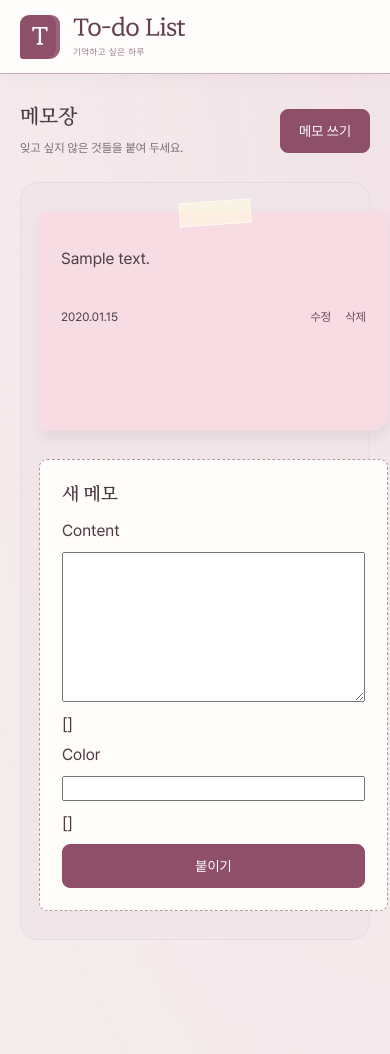
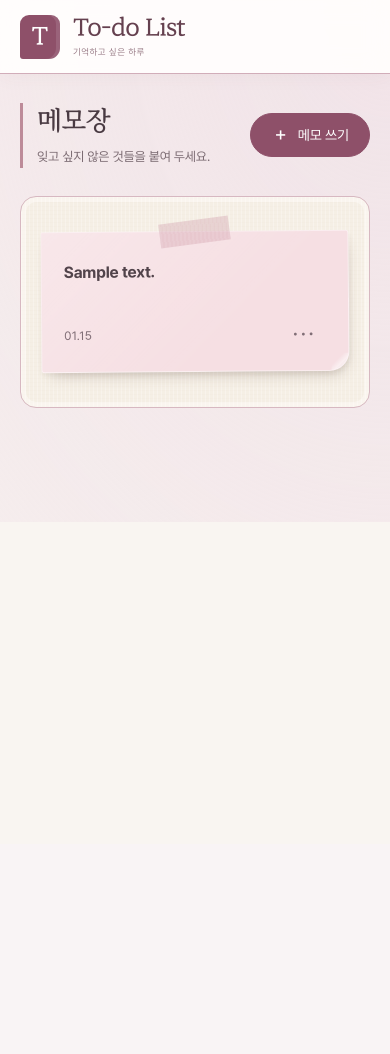
Before and after one commit to HyeILee/todo-list, a Django app: template templates/memo_board.html in a window 390 px wide. After the commit the page ends 417 px from the top, so only its background shows below. Run offline with Django 5.2, Linux system fonts and the light colour scheme; the template is opened without the code that fills it: most values are stand-ins (such as "Sample title", 1, 10 or a date in 2020); form fields are guessed from the names that the template uses.

Commit message:
Refine memo board with paper notes, balanced typography and a writing dialog
Use a cream board, softly staggered pastel notes and compact action menus. Adjust spacing across desktop and mobile and retain a no-script writing form.

```diff
--- a/static/memo-board.css
+++ b/static/memo-board.css
@@ -1,24 +1,183 @@
-.memo-page { max-width: 1200px; margin: 0 auto; }
-.memo-page > .section-top { align-items: center; flex-wrap: wrap; gap: 16px 24px; margin-bottom: 28px; }
-.memo-page > .section-top .hint { margin: 8px 0 0; line-height: 1.6; }
-.memo-page > .section-top > .button { flex-shrink: 0; min-height: 44px; padding: 10px 18px; }
-.memo-board { display: grid; grid-template-columns: repeat(auto-fill, minmax(250px, 1fr)); gap: 30px; align-items: start; padding: 36px 28px; border: 1px solid #e7dce0; border-radius: 18px; background-color: #f0e5e8; background-image: radial-gradient(#cdbbc3 0.7px, transparent 0.7px); background-size: 12px 12px; }
-.sticky-note { position: relative; padding: 34px 22px 18px; min-width: 0; min-height: 220px; box-shadow: 2px 7px 12px #60445116; border-radius: 2px 2px 18px 2px; background: #f7dce3; color: #4b3f44; }
-.sticky-note::before { content: ''; position: absolute; width: 70px; height: 22px; top: -10px; left: calc(50% - 35px); background: #fff9e0ad; transform: rotate(-4deg); border: 1px solid #ffffff80; }
-.sticky-cream { background: #fbefc6; }
-.sticky-lavender { background: #e9e1f3; }
-.sticky-mint { background: #deeee5; }
-.memo-content { white-space: pre-wrap; overflow-wrap: anywhere; line-height: 1.8; font-size: 16px; }
-.sticky-note footer { display: flex; flex-wrap: wrap; justify-content: space-between; align-items: center; gap: 8px; margin-top: 28px; font-size: 12px; }
-.sticky-note footer span { display: flex; gap: 14px; }
-.sticky-note footer a { color: #694858; padding: 8px 0; }
-.memo-compose { background: #fffdfa; border: 1px dashed #b898a6; border-radius: 8px; padding: 22px; scroll-margin-top: 24px; }
-.memo-compose h2 { margin-top: 0; font-size: 18px; }
+.memo-page {
+  max-width: 1200px;
+  margin: 0 auto;
+  --memo-rose: #936075;
+  --memo-ink: #51434a;
+}
+.memo-page > .memo-heading {
+  align-items: center;
+  flex-wrap: wrap;
+  gap: 20px 32px;
+  margin-bottom: 36px;
+  padding: 4px 8px;
+}
+.memo-heading > div {
+  border-left: 3px solid #bd8b99;
+  padding-left: 20px;
+}
+.memo-page .memo-heading h1 {
+  margin: 0;
+  font-size: clamp(26px, 2.4vw, 34px);
+  font-weight: 600;
+  letter-spacing: -.035em;
+  line-height: 1.35;
+}
+.memo-page .memo-heading .hint {
+  margin: 10px 0 0;
+  font-size: 14px;
+  letter-spacing: -.015em;
+  line-height: 1.65;
+}
+.memo-page .memo-write {
+  display: inline-flex;
+  align-items: center;
+  justify-content: center;
+  gap: 8px;
+  min-height: 46px;
+  padding: 11px 23px;
+  border-radius: 28px;
+  flex-shrink: 0;
+  font-size: 14px;
+  letter-spacing: -.01em;
+}
+.memo-write > span { font-size: 20px; line-height: 1; }
+.memo-board {
+  padding: 48px 36px 18px;
+  border: 1px solid #d7b8c1;
+  border-radius: 20px;
+  background-color: #f5efe5;
+  background-image: repeating-linear-gradient(0deg, #a58b6b04 0 1px, transparent 1px 4px), repeating-linear-gradient(90deg, #ffffff45 0 1px, transparent 1px 4px);
+  box-shadow: inset 0 0 0 5px #fffdfa70;
+}
+.memo-notes { columns: 3; column-gap: 32px; }
+.sticky-note {
+  --note-paper: #f6dfe3;
+  --note-tape: #cf9eaa66;
+  position: relative;
+  display: inline-block;
+  box-sizing: border-box;
+  width: 100%;
+  min-width: 0;
+  margin: 0 0 38px;
+  padding: 30px 26px 16px;
+  break-inside: avoid;
+  vertical-align: top;
+  border: 1px solid #ffffff70;
+  border-radius: 2px 3px 20px 3px;
+  background: linear-gradient(135deg, #ffffff40, transparent 65%), var(--note-paper);
+  color: #51434a;
+  box-shadow: 1px 3px 4px #65504710, 3px 9px 15px -8px #65504750;
+}
+.sticky-note::before {
+  content: '';
+  position: absolute;
+  top: -12px;
+  left: calc(50% - 35px);
+  width: 70px;
+  height: 24px;
+  background: repeating-linear-gradient(90deg, #ffffff14 0 2px, transparent 2px 4px), var(--note-tape);
+  transform: rotate(-7deg);
+}
+.sticky-note::after {
+  content: '';
+  position: absolute;
+  bottom: 0;
+  right: 0;
+  width: 17px;
+  height: 17px;
+  border-radius: 15px 0 18px 0;
+  background: linear-gradient(135deg, #ffffff00 35%, #ffffff80 58%, #a9908e20);
+  pointer-events: none;
+}
+.sticky-cream { --note-paper: #f8edce; --note-tape: #d6b57c55; }
+.sticky-lavender { --note-paper: #ebe2f0; --note-tape: #b59cc166; }
+.sticky-mint { --note-paper: #e6ebda; --note-tape: #a8b58d66; }
+.memo-notes > .sticky-note:nth-child(3n + 1) { transform: rotate(-.45deg); }
+.memo-notes > .sticky-note:nth-child(3n + 2) { transform: rotate(.35deg); }
+.memo-notes > .sticky-note:has(.memo-menu[open]) { z-index: 2; }
+.memo-content {
+  white-space: pre-wrap;
+  overflow-wrap: anywhere;
+  word-break: normal;
+  line-height: 1.85;
+  font-size: 16px;
+  letter-spacing: -.015em;
+}
+.memo-content::first-line { font-weight: 600; }
+.sticky-note footer {
+  display: flex;
+  justify-content: space-between;
+  align-items: center;
+  gap: 16px;
+  margin-top: 26px;
+  color: #806e76;
+  font-size: 12px;
+  letter-spacing: .025em;
+}
+.memo-menu { position: relative; }
+.memo-menu > summary {
+  display: grid;
+  place-items: center;
+  width: 40px;
+  height: 36px;
+  list-style: none;
+  cursor: pointer;
+  border-radius: 8px;
+  font-size: 23px;
+  line-height: 1;
+  letter-spacing: 2px;
+}
+.memo-menu > summary::-webkit-details-marker { display: none; }
+.memo-menu > summary:hover, .memo-menu[open] > summary { background: #ffffff60; }
+.memo-menu-items {
+  position: absolute;
+  right: 0;
+  bottom: calc(100% + 6px);
+  min-width: 100px;
+  padding: 5px;
+  border: 1px solid #e3d5da;
+  border-radius: 10px;
+  background: #fffdfa;
+  box-shadow: 0 4px 16px #51434a20;
+}
+.memo-menu-items a { display: block; padding: 10px 14px; border-radius: 6px; color: #694858; font-size: 14px; letter-spacing: 0; text-decoration: none; }
+.memo-menu-items a:hover { background: #f5e9ee; }
+.memo-empty { column-span: all; padding: 55px 12px 75px; text-align: center; color: #77666e; line-height: 1.8; }
+.memo-empty p { margin: 0 0 14px; }
+.memo-empty a { color: #7e4e62; text-underline-offset: 5px; }
+.memo-compose-fallback { margin: 24px 0; scroll-margin-top: 110px; }
+.memo-compose-fallback > summary { cursor: pointer; padding: 12px; color: #7e4e62; }
+.memo-compose, .memo-editor { box-sizing: border-box; padding: 30px; border: 1px solid #e5d4db; border-radius: 18px; background: #fffdfa; }
+.memo-compose-heading { display: flex; align-items: center; justify-content: space-between; gap: 16px; margin-bottom: 24px; }
+.memo-compose-heading h2 { margin: 0; font-size: 23px; letter-spacing: -.025em; }
+.memo-close { width: 40px; height: 40px; padding: 0; border: 0; border-radius: 50%; background: #f5e9ee; color: #7e4e62; font-size: 26px; cursor: pointer; }
 .memo-compose form, .memo-editor form { display: grid; gap: 12px; }
-.memo-compose textarea, .memo-editor textarea { width: 100%; box-sizing: border-box; resize: vertical; min-height: 150px; }
-.memo-compose select, .memo-editor select { padding: 10px; border: 1px solid #cdbbc3; border-radius: 6px; background: #fffdfa; }
-.memo-empty { color: #77666e; line-height: 1.9; align-self: center; text-align: center; }
+.memo-compose label, .memo-editor label { font-size: 14px; color: #69535e; }
+.memo-compose textarea, .memo-editor textarea { width: 100%; box-sizing: border-box; min-height: 190px; resize: vertical; padding: 14px 16px; border: 1px solid #d9c7cf; border-radius: 9px; background: #fffdfa; color: #51434a; font: inherit; font-size: 16px; line-height: 1.8; letter-spacing: -.015em; margin-bottom: 8px; }
+.memo-compose select, .memo-editor select { padding: 11px 12px; border: 1px solid #d9c7cf; border-radius: 8px; background: #fffdfa; color: #51434a; font: inherit; }
+.memo-compose-actions { display: flex; justify-content: flex-end; margin-top: 14px; }
+.memo-compose .primary, .memo-editor .primary { padding: 11px 20px; border-radius: 24px; min-height: 44px; }
 .memo-editor { max-width: 620px; margin: 20px auto; }
-.memo-editor > .sticky-note { margin: 24px 0; }
-.memo-compose .errorlist, .memo-editor .errorlist { color: #a33249; padding-left: 20px; }
-@media (max-width: 600px) { .memo-page > .section-top { gap: 16px; margin-bottom: 24px; } .memo-board { grid-template-columns: 1fr; padding: 28px 18px; gap: 28px; } }
+.memo-editor > h1 { margin: 0 0 28px; font-size: 25px; letter-spacing: -.025em; }
+.memo-editor > .sticky-note { margin: 12px 0 28px; }
+.memo-compose .errorlist, .memo-editor .errorlist { color: #a33249; padding-left: 20px; line-height: 1.6; }
+.memo-dialog { width: min(540px, calc(100% - 32px)); max-height: calc(100dvh - 40px); box-sizing: border-box; padding: 0; border: 0; border-radius: 18px; background: #fffdfa; color: #51434a; box-shadow: 0 16px 64px #51434a30; }
+.memo-dialog::backdrop { background: #44323a55; backdrop-filter: blur(3px); }
+.memo-page :focus-visible, .memo-dialog :focus-visible { outline: 2px solid #936075; outline-offset: 4px; }
+@media (max-width: 1000px) {
+  .memo-notes { columns: 2; column-gap: 28px; }
+  .memo-board { padding: 40px 28px 12px; }
+}
+@media (max-width: 600px) {
+  .memo-page > .memo-heading { gap: 20px; margin-bottom: 28px; padding: 0; }
+  .memo-heading > div { padding-left: 14px; }
+  .memo-page .memo-heading .hint { font-size: 13px; margin-top: 8px; }
+  .memo-page .memo-write { min-height: 44px; padding: 10px 20px; margin-left: auto; }
+  .memo-notes { columns: 1; }
+  .memo-board { padding: 34px 20px 6px; border-radius: 16px; }
+  .sticky-note { padding: 26px 22px 14px; margin-bottom: 30px; }
+  .memo-notes > .sticky-note { transform: none; }
+  .memo-content { font-size: 16px; line-height: 1.8; }
+  .memo-compose, .memo-editor { padding: 24px 20px; }
+  .memo-menu > summary { width: 44px; height: 44px; }
+}
--- a/templates/memo_board.html
+++ b/templates/memo_board.html
@@ -1,17 +1,42 @@
 {% extends 'base.html' %}{% load static %}
 {% block title %}메모장 · PERSONAL DAY LOG{% endblock %}
-{% block extra_styles %}<link rel="stylesheet" href="{% static 'memo-board.css' %}?v=2">{% endblock %}
+{% block extra_styles %}<link rel="stylesheet" href="{% static 'memo-board.css' %}?v=3">{% endblock %}
 {% block content %}
 <section class="memo-page">
-  <header class="section-top"><div><h1>메모장</h1><p class="hint">잊고 싶지 않은 것들을 붙여 두세요.</p></div><a class="button primary" href="#new-memo">메모 쓰기</a></header>
+  <header class="section-top memo-heading">
+    <div><h1>메모장</h1><p class="hint">잊고 싶지 않은 것들을 붙여 두세요.</p></div>
+    <a class="button primary memo-write" href="#new-memo" data-memo-open><span aria-hidden="true">＋</span> 메모 쓰기</a>
+  </header>
   <div class="memo-board">
-    {% for note in notes %}
-    <article class="sticky-note sticky-{{ note.color }}">
-      <div class="memo-content">{{ note.content }}</div>
-      <footer><time datetime="{{ note.updated_at|date:'c' }}">{{ note.updated_at|date:'Y.m.d' }}</time><span><a href="{% url 'memo_edit' note.id %}" aria-label="메모 {{ forloop.counter }} 수정">수정</a><a href="{% url 'memo_delete' note.id %}" aria-label="메모 {{ forloop.counter }} 삭제">삭제</a></span></footer>
-    </article>
-    {% empty %}<p class="memo-empty">아직 붙여 둔 메모가 없어요.<br>아래에서 첫 메모를 적어 보세요.</p>{% endfor %}
-    <section class="memo-compose" id="new-memo" aria-labelledby="new-memo-title"><h2 id="new-memo-title">새 메모</h2><form method="post">{% csrf_token %}{{ form.non_field_errors }}<label for="{{ form.content.id_for_label }}">{{ form.content.label }}</label>{{ form.content }}{{ form.content.errors }}<label for="{{ form.color.id_for_label }}">{{ form.color.label }}</label>{{ form.color }}{{ form.color.errors }}<button class="button primary" type="submit">붙이기</button></form></section>
+    <div class="memo-notes">
+      {% for note in notes %}
+      <article class="sticky-note sticky-{{ note.color }}">
+        <div class="memo-content">{{ note.content }}</div>
+        <footer>
+          <time datetime="{{ note.updated_at|date:'c' }}" title="{{ note.updated_at|date:'Y.m.d' }}">{{ note.updated_at|date:'m.d' }}</time>
+          <details class="memo-menu">
+            <summary aria-label="메모 {{ forloop.counter }} 관리"><span aria-hidden="true">···</span></summary>
+            <div class="memo-menu-items"><a href="{% url 'memo_edit' note.id %}">수정</a><a href="{% url 'memo_delete' note.id %}">삭제</a></div>
+          </details>
+        </footer>
+      </article>
+      {% empty %}<div class="memo-empty"><p>아직 붙여 둔 메모가 없어요.</p><a href="#new-memo" data-memo-open>첫 메모 쓰기</a></div>{% endfor %}
+    </div>
   </div>
+  <details class="memo-compose-fallback" id="new-memo" {% if form.errors %}open{% endif %}>
+    <summary>새 메모 쓰기</summary>
+    <section class="memo-compose" data-memo-compose {% if form.errors %}data-has-errors{% endif %}>
+      <header class="memo-compose-heading"><h2 id="new-memo-title">새 메모</h2><button type="button" class="memo-close" data-memo-close hidden aria-label="작성 창 닫기">×</button></header>
+      <form method="post">
+        {% csrf_token %}{{ form.non_field_errors }}
+        <label for="{{ form.content.id_for_label }}">{{ form.content.label }}</label>
+        {{ form.content }}{{ form.content.errors }}
+        <label for="{{ form.color.id_for_label }}">{{ form.color.label }}</label>
+        {{ form.color }}{{ form.color.errors }}
+        <div class="memo-compose-actions"><button class="button primary" type="submit">보드에 붙이기</button></div>
+      </form>
+    </section>
+  </details>
 </section>
 {% endblock %}
+{% block extra_scripts %}<script src="{% static 'memo-board.js' %}?v=1" defer></script>{% endblock %}
--- a/templates/memo_delete.html
+++ b/templates/memo_delete.html
@@ -1,4 +1,4 @@
 {% extends 'base.html' %}{% load static %}
 {% block title %}메모 삭제 · PERSONAL DAY LOG{% endblock %}
-{% block extra_styles %}<link rel="stylesheet" href="{% static 'memo-board.css' %}?v=2">{% endblock %}
+{% block extra_styles %}<link rel="stylesheet" href="{% static 'memo-board.css' %}?v=3">{% endblock %}
 {% block content %}<section class="memo-editor"><h1>이 메모를 삭제할까요?</h1>{% if error %}<p role="alert">{{ error }}</p>{% endif %}<article class="sticky-note sticky-{{ note.color }}"><div class="memo-content">{{ note.content }}</div></article><form method="post">{% csrf_token %}<input type="hidden" name="version" value="{{ note.updated_at|date:'c' }}"><div class="form-actions"><a class="button" href="{% url 'memo_board' %}">취소</a><button class="button danger" type="submit">삭제</button></div></form></section>{% endblock %}
--- a/templates/memo_edit.html
+++ b/templates/memo_edit.html
@@ -1,4 +1,4 @@
 {% extends 'base.html' %}{% load static %}
 {% block title %}메모 수정 · PERSONAL DAY LOG{% endblock %}
-{% block extra_styles %}<link rel="stylesheet" href="{% static 'memo-board.css' %}?v=2">{% endblock %}
+{% block extra_styles %}<link rel="stylesheet" href="{% static 'memo-board.css' %}?v=3">{% endblock %}
 {% block content %}<section class="memo-editor"><h1>메모 수정</h1><form method="post">{% csrf_token %}{{ form.non_field_errors }}{{ form.version }}{{ form.version.errors }}<label for="{{ form.content.id_for_label }}">{{ form.content.label }}</label>{{ form.content }}{{ form.content.errors }}<label for="{{ form.color.id_for_label }}">{{ form.color.label }}</label>{{ form.color }}{{ form.color.errors }}<div class="form-actions"><button class="button primary" type="submit">저장</button><a class="button" href="{% url 'memo_board' %}">메모장으로</a></div></form></section>{% endblock %}
```
Also changed, not shown: static/memo-board.js (added, +33 -0 lines).
